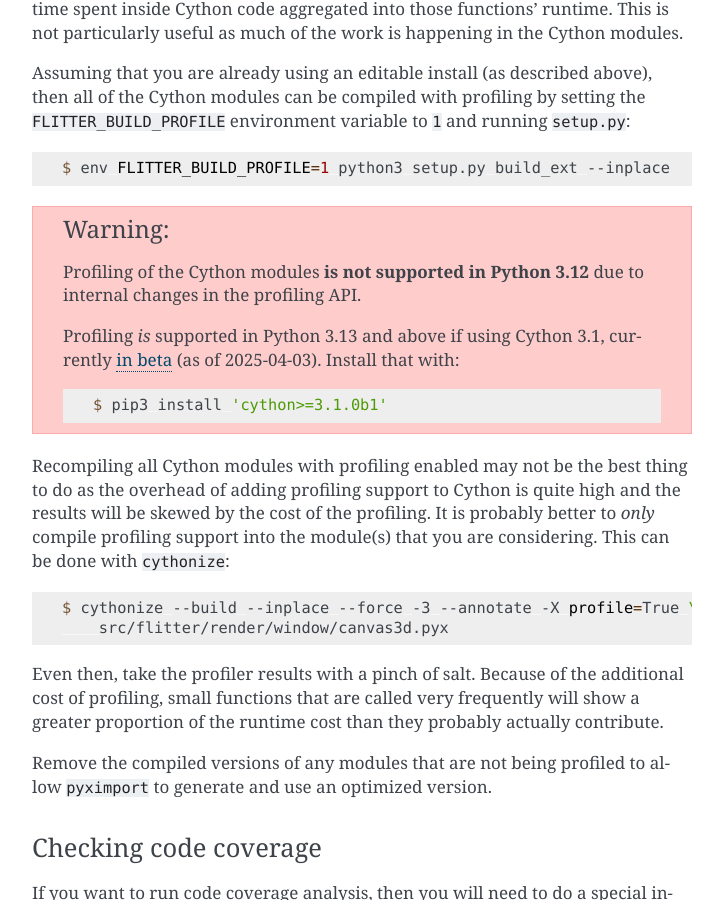
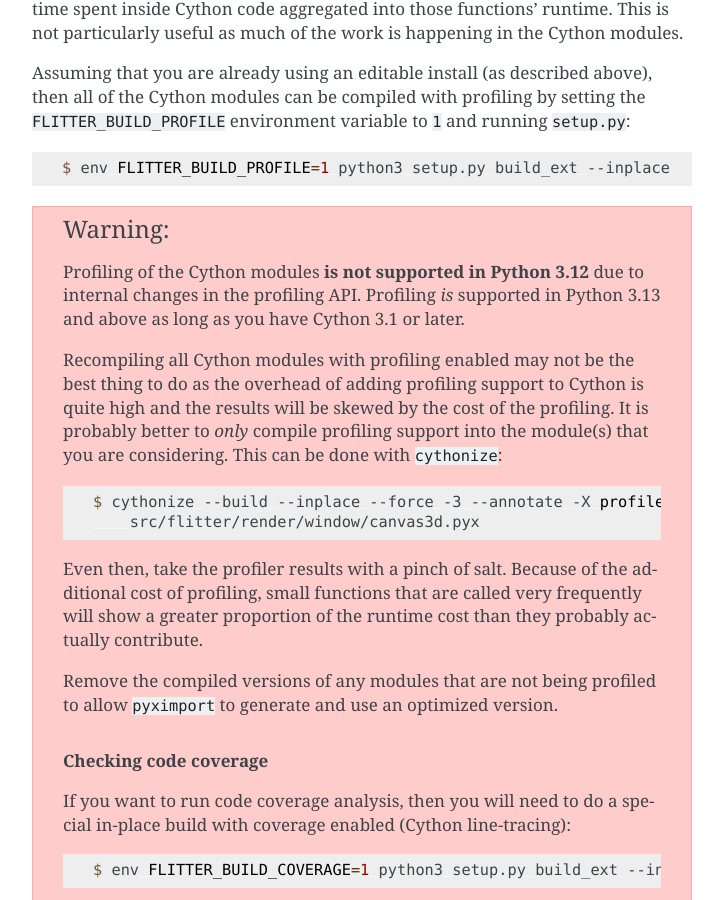
Before and after one commit to jonathanhogg/flitter, a Sphinx documentation site: the page built from docs/install.md, in a window 1280 px wide and 900 px high, scrolled down 6195 px. Shown: the whole window, without its empty margins (388-1111 px from the left). Built offline with Sphinx 7.4.7, drawn with Linux system fonts in a browser that asks for light colours; some of the changed text lies outside the part shown.

Commit message:
Cython 3.1 is final now

````diff
--- a/docs/install.md
+++ b/docs/install.md
@@ -303,16 +303,8 @@ $ env FLITTER_BUILD_PROFILE=1 python3 setup.py build_ext --inplace
 
 :::{warning}
 Profiling of the Cython modules **is not supported in Python 3.12** due to
-internal changes in the profiling API.
-
-Profiling *is* supported in Python 3.13 and above if using Cython 3.1, currently
-[in beta](https://github.com/cython/cython/releases/tag/3.1.0b1) (as of
-2025-04-03). Install that with:
-
-```console
-$ pip3 install 'cython>=3.1.0b1'
-```
-:::
+internal changes in the profiling API. Profiling *is* supported in Python 3.13
+and above as long as you have Cython 3.1 or later.
 
 Recompiling all Cython modules with profiling enabled may not be the best thing
 to do as the overhead of adding profiling support to Cython is quite high and
````
